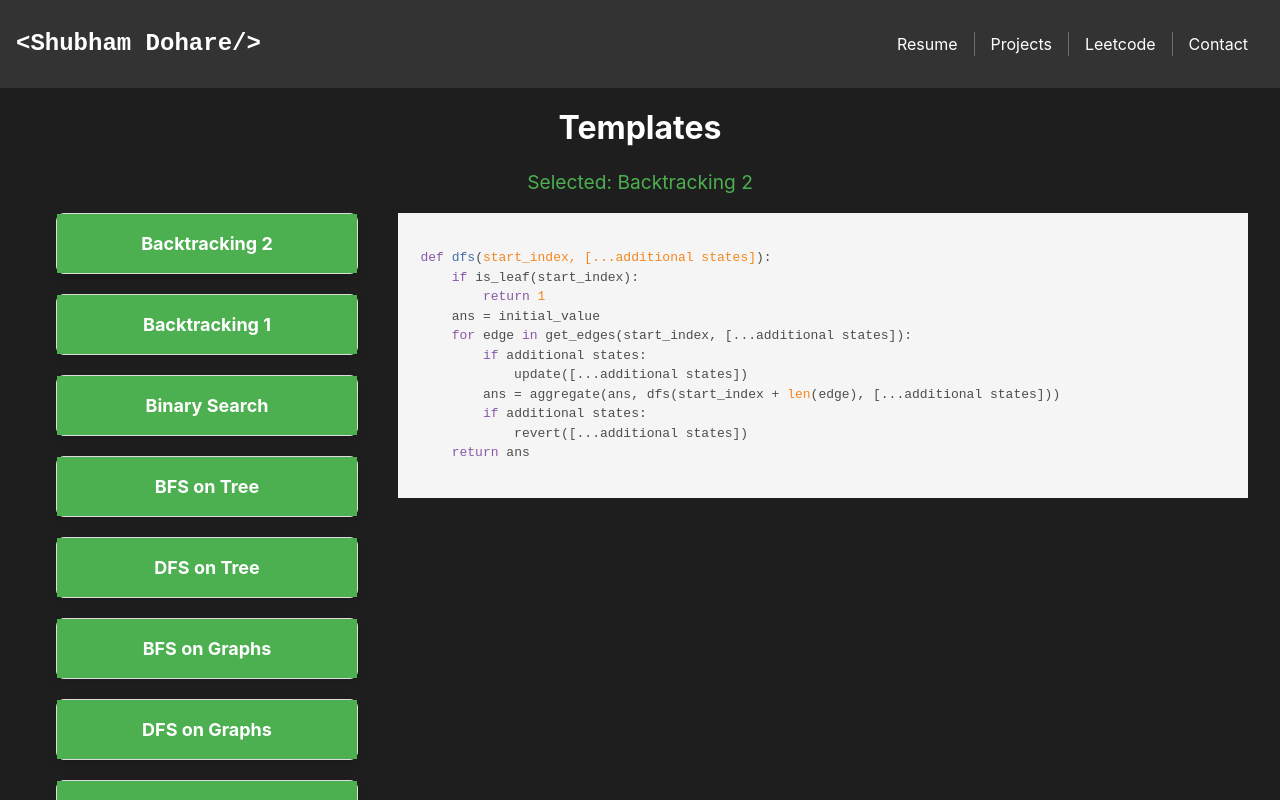
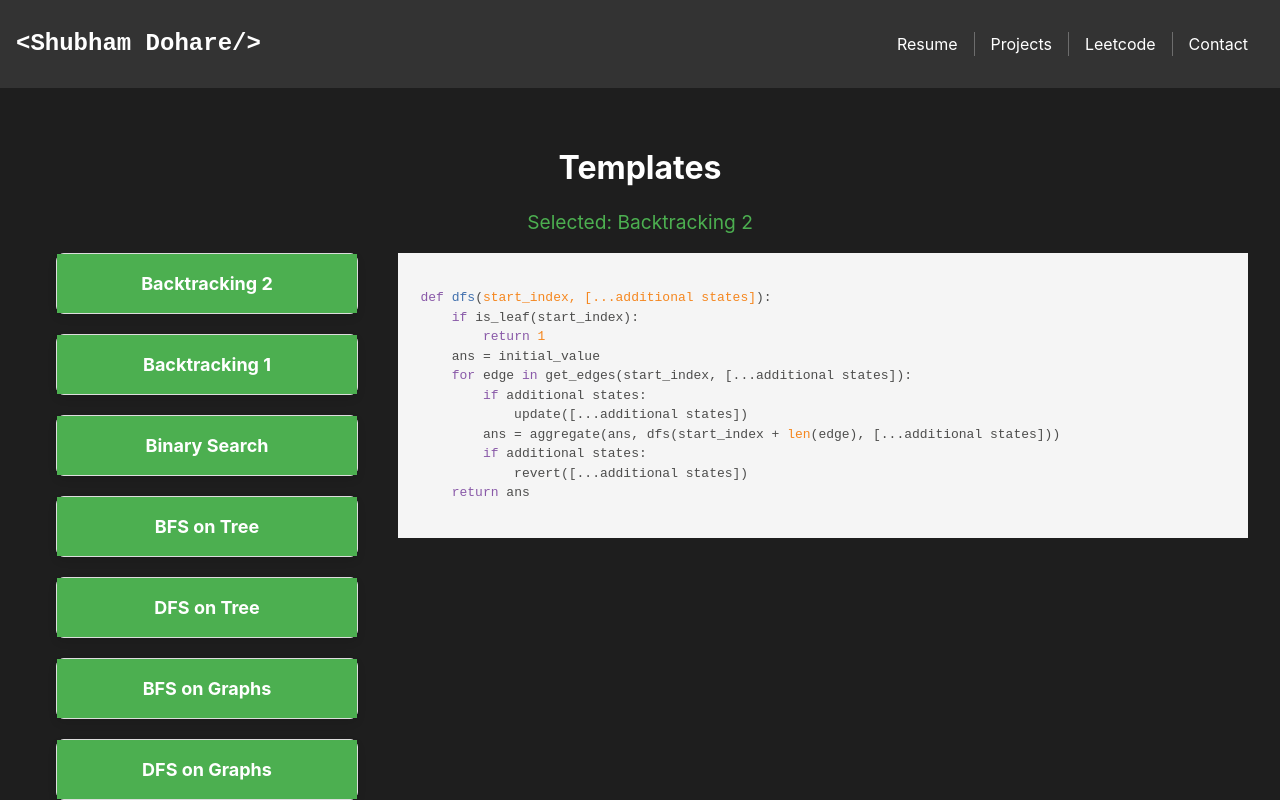
Before and after one commit to shubham199711/personal_website, a React (Vite) app: page /leetcode in a window 1280 px wide. Shown: the top 800 px of the page. Built offline with nearby package versions, Linux system fonts and the light colour scheme.

Commit message:
fixed project page

```diff
--- a/src/pages/Leetcode.tsx
+++ b/src/pages/Leetcode.tsx
@@ -157,7 +157,7 @@ const Leetcode = () => {
   };
 
   return (
-    <div style={{ display: "flex", flexDirection: "column" }}>
+    <div style={{ display: "flex", flexDirection: "column", padding: "5vh 0" }}>
       <Header>
         <HeaderTitle>Templates</HeaderTitle>
       </Header>
--- a/src/pages/Project.tsx
+++ b/src/pages/Project.tsx
@@ -1,20 +1,23 @@
 import styled from "styled-components";
 
 const ProjectsContainer = styled.div`
-  background-color: #121212; // Dark background
+  background-color: #121212;
   color: white;
   padding: 20px;
   font-family: Arial, sans-serif;
   padding: 50px 120px;
 
   @media (max-width: 768px) {
-    padding: 10px;
+    padding: 5vh 5vw;
   }
 `;
 
 const Title = styled.h1`
   font-size: 36px;
   margin-bottom: 20px;
+  @media (max-width: 768px) {
+    text-align: center;
+  }
 `;
 
 const Project = styled.div`
@@ -23,7 +26,8 @@ const Project = styled.div`
   margin-bottom: 40px;
 
   @media (max-width: 768px) {
-    flex-direction: column;
+    flex-direction: column-reverse;
+    margin-top: 40px;
   }
 `;
 
@@ -33,8 +37,10 @@ const ProjectContent = styled.div`
 
   @media (max-width: 768px) {
     padding-right: 0;
-    text-align: center;
+    text-align: left;
     margin-bottom: 20px;
+    word-wrap: break-word;
+    overflow-wrap: anywhere;
   }
 `;
 
@@ -52,6 +58,9 @@ const ProjectImage = styled.img`
   width: 300px;
   height: auto;
   border-radius: 8px;
+  @media (max-width: 768px) {
+    width: 100%;
+  }
 `;
 
 const ProjectLink = styled.a`
@@ -88,7 +97,6 @@ const ProjectCard = ({
   );
 };
 
-const Projects = () => {
 const projects = [
   {
     title: "Code Type",
@@ -123,6 +131,7 @@ const Projects = () => {
   },
 ];
 
+const Projects = () => {
   return (
     <ProjectsContainer>
       <Title>Projects</Title>
```
Lines whose indentation alone changed are shown as unchanged.
